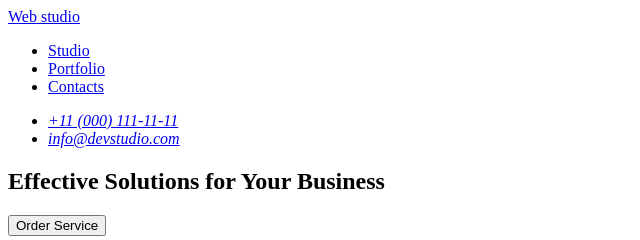
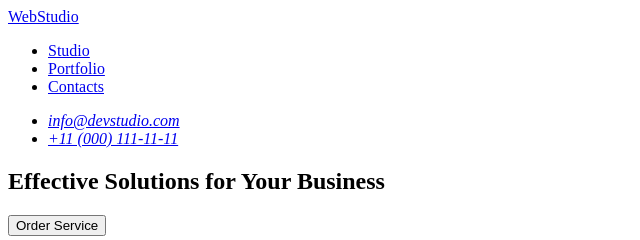
Before and after one commit to igorlyakh/goit-markup-hw-01, a plain HTML site: page index.html in a window 1280 px wide. Shown: the top 240 px of the page, 0-640 px from the left. Drawn offline with Linux system fonts and the light colour scheme.

Commit message:
hot fix v3

```diff
--- a/index.html
+++ b/index.html
@@ -13,7 +13,7 @@
 	<body>
 		<header>
 			<nav>
-				<a href="/index.html"><span>Web</span> studio</a>
+				<a href="/index.html">WebStudio</a>
 				<ul>
 					<li><a href="#">Studio</a></li>
 					<li><a href="#">Portfolio</a></li>
@@ -22,12 +22,12 @@
 			</nav>
 			<address>
 				<ul>
-					<li><a href="tel:+110001111111">+11 (000) 111-11-11</a></li>
 					<li>
 						<a href="mailto:info@devstudio.com"
 							>info@devstudio.com</a
 						>
 					</li>
+					<li><a href="tel:+110001111111">+11 (000) 111-11-11</a></li>
 				</ul>
 			</address>
 		</header>
@@ -132,7 +132,7 @@
 			</section>
 		</main>
 		<footer>
-			<a><span>Web</span> studio</a>
+			<a href="/index.html">WebStudio</a>
 			<p>
 				Increase the flow of customers and sales for your business with
 				digital marketing & growth solutions.
```
